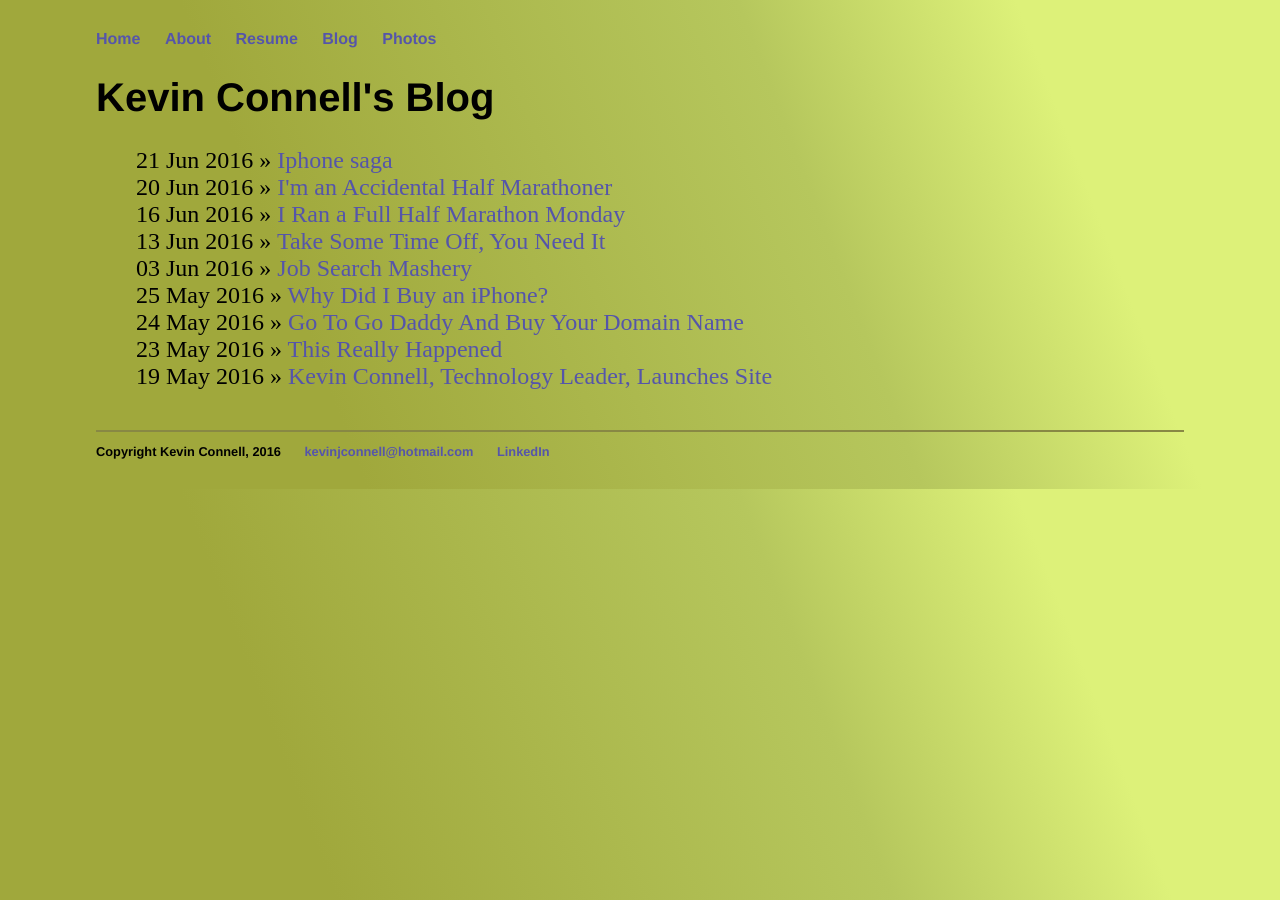
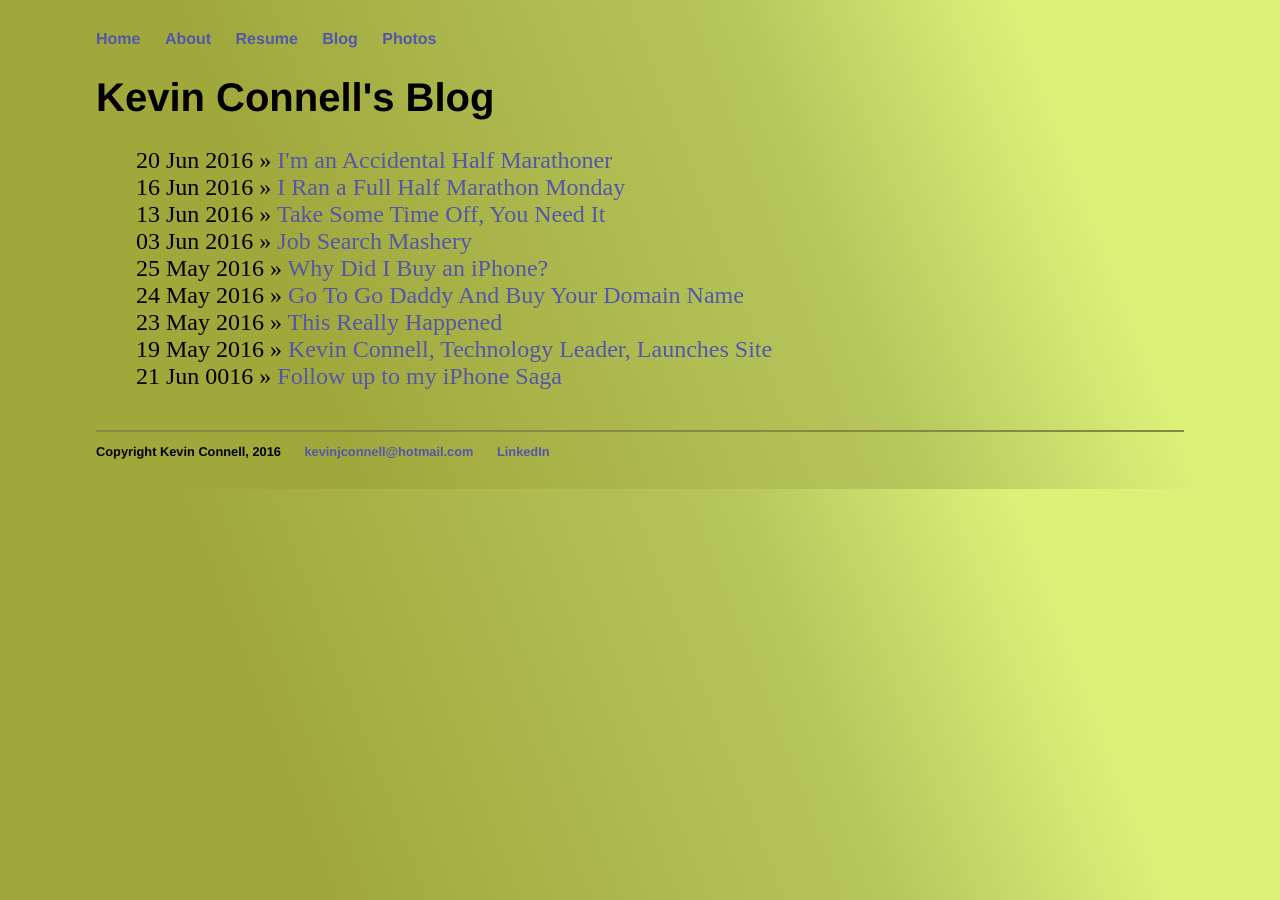
Before and after one commit to mo4dawg/mo4dawg.github.io, a Jekyll site: the page built from blog/index.html, in a window 1280 px wide. Built offline with Jekyll 4.4.1, drawn with Linux system fonts in a browser that asks for light colours.

Commit message:
Update 2016-06-21-iphone saga.md

```diff
--- a/_posts/2016-06-21-iphone saga.md
+++ b/_posts/2016-06-21-iphone saga.md
@@ -1,6 +1,7 @@
 ---
-Title: Follow up to my iPhone Saga
-Date: 06-21-2016
+layout: post
+title: "Follow up to my iPhone Saga"
+date: 016-06-21
 ---
 As I mentioned in my May 25 post, I took my iPhone 6 into the Genius Bar to see why the phone was locking up.  Well the "genius" there said my touchscreen was defective after she ran a simple diagnostic on it.  Hmm, it really seemed to be a resource contention issue from my use of it.  So for $109 they would replace the screen.  Okay, I suppose.  So I roamed the mall for two hours and when I came back I had to wait for another 15 minutes.  Then they came to tell me the phone still didn't pass their tests so here, you get a brand new phone – and only for the $109 plus tax.  Hey, not bad, right?
 
```
